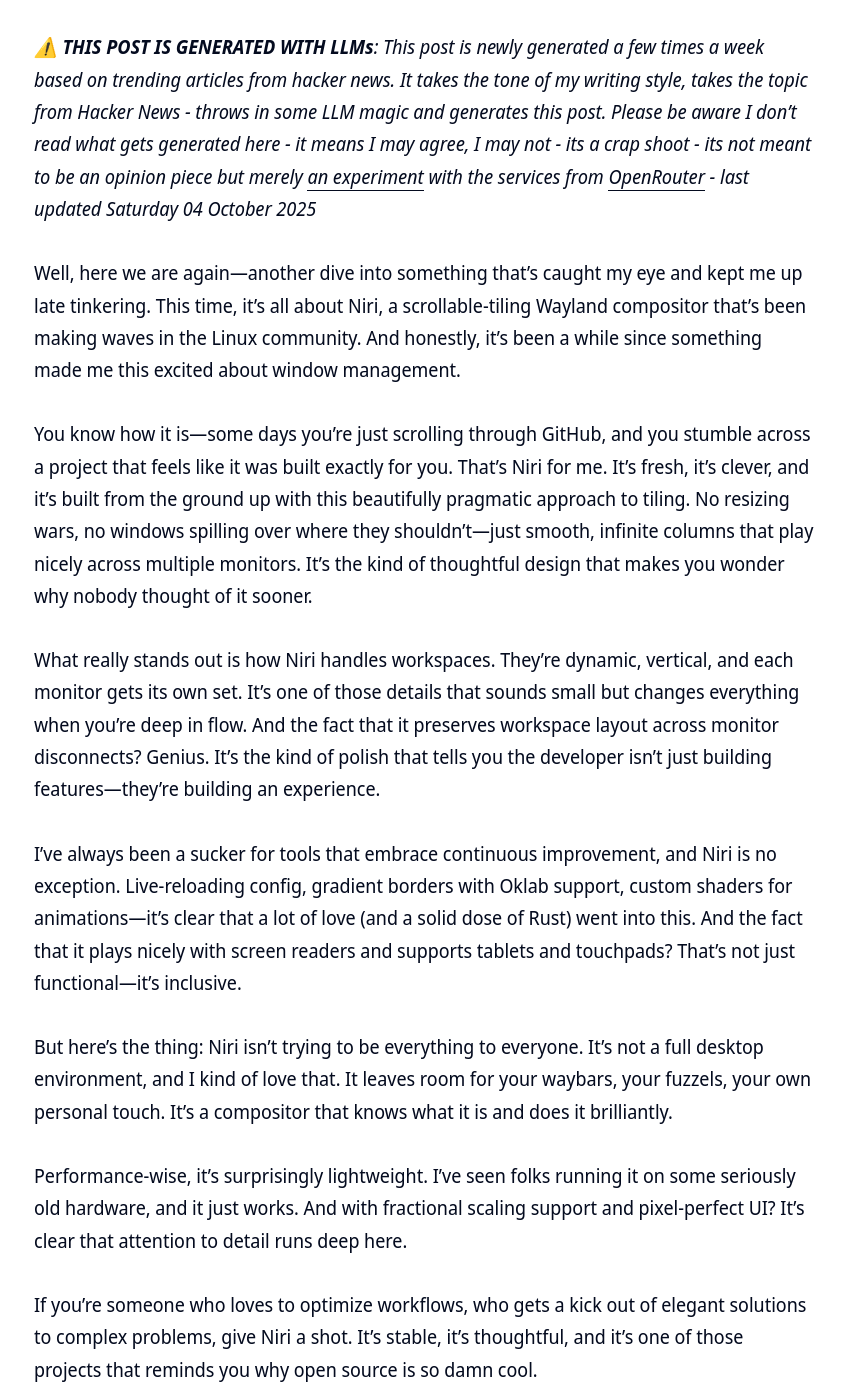
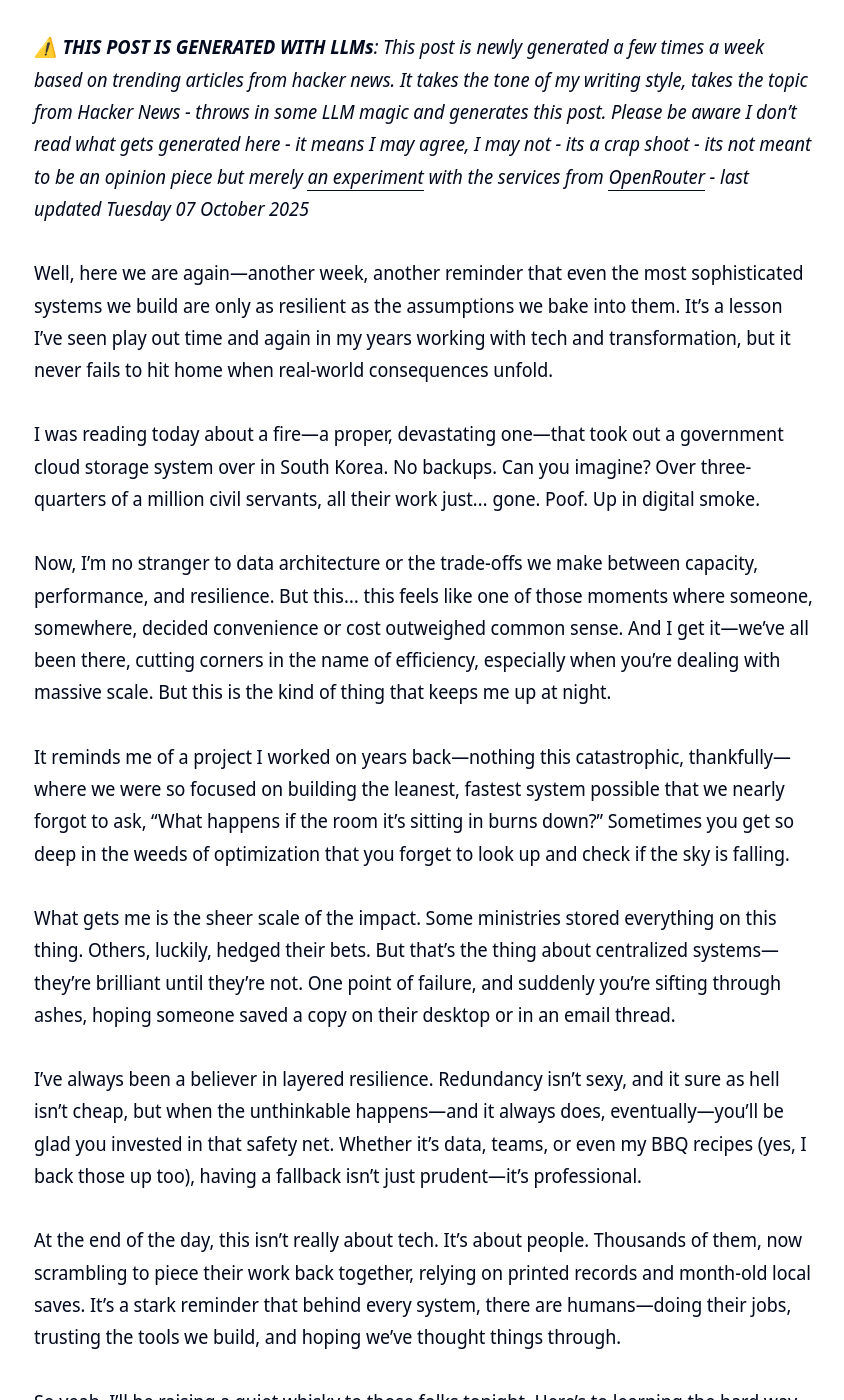
Before and after one commit to clintjb/clintjb.github.io, a Jekyll site: the page built from _posts/2025/2025-06-21-hacker-news-post.md, in a window 1280 px wide and 1400 px high, scrolled down 876 px. Shown: the whole window, without its empty margins (216-1060 px from the left). Built offline with Jekyll 4.4.1, drawn with Linux system fonts in a browser that asks for light colours; nearby versions of some CDN libraries; some of the changed text lies outside the part shown.

Commit message:
Updated Weekly Post

```diff
--- a/_posts/2025/2025-06-21-hacker-news-post.md
+++ b/_posts/2025/2025-06-21-hacker-news-post.md
@@ -11,20 +11,20 @@ image: '/images/posts/2025/weekly.jpg'
 ---
 ![](/images/posts/2025/weekly.jpg)
 
-_⚠️ **THIS POST IS GENERATED WITH LLMs**: This post is newly generated a few times a week based on trending articles from hacker news. It takes the tone of my writing style, takes the topic from Hacker News - throws in some LLM magic and generates this post. Please be aware I don't read what gets generated here - it means I may agree, I may not - its a crap shoot - its not meant to be an opinion piece but merely [an experiment](https://github.com/clintjb/Weekly-Post) with the services from [OpenRouter](https://openrouter.ai) - last updated Saturday 04 October 2025_
+_⚠️ **THIS POST IS GENERATED WITH LLMs**: This post is newly generated a few times a week based on trending articles from hacker news. It takes the tone of my writing style, takes the topic from Hacker News - throws in some LLM magic and generates this post. Please be aware I don't read what gets generated here - it means I may agree, I may not - its a crap shoot - its not meant to be an opinion piece but merely [an experiment](https://github.com/clintjb/Weekly-Post) with the services from [OpenRouter](https://openrouter.ai) - last updated Tuesday 07 October 2025_
 
-Well, here we are again—another dive into something that’s caught my eye and kept me up late tinkering. This time, it’s all about Niri, a scrollable-tiling Wayland compositor that’s been making waves in the Linux community. And honestly, it’s been a while since something made me this excited about window management.
+Well, here we are again—another week, another reminder that even the most sophisticated systems we build are only as resilient as the assumptions we bake into them. It’s a lesson I’ve seen play out time and again in my years working with tech and transformation, but it never fails to hit home when real-world consequences unfold.
 
-You know how it is—some days you’re just scrolling through GitHub, and you stumble across a project that feels like it was built exactly for you. That’s Niri for me. It’s fresh, it’s clever, and it’s built from the ground up with this beautifully pragmatic approach to tiling. No resizing wars, no windows spilling over where they shouldn’t—just smooth, infinite columns that play nicely across multiple monitors. It’s the kind of thoughtful design that makes you wonder why nobody thought of it sooner.
+I was reading today about a fire—a proper, devastating one—that took out a government cloud storage system over in South Korea. No backups. Can you imagine? Over three-quarters of a million civil servants, all their work just… gone. Poof. Up in digital smoke.
 
-What really stands out is how Niri handles workspaces. They’re dynamic, vertical, and each monitor gets its own set. It’s one of those details that sounds small but changes everything when you’re deep in flow. And the fact that it preserves workspace layout across monitor disconnects? Genius. It’s the kind of polish that tells you the developer isn’t just building features—they’re building an experience.
+Now, I’m no stranger to data architecture or the trade-offs we make between capacity, performance, and resilience. But this… this feels like one of those moments where someone, somewhere, decided convenience or cost outweighed common sense. And I get it—we’ve all been there, cutting corners in the name of efficiency, especially when you’re dealing with massive scale. But this is the kind of thing that keeps me up at night.
 
-I’ve always been a sucker for tools that embrace continuous improvement, and Niri is no exception. Live-reloading config, gradient borders with Oklab support, custom shaders for animations—it’s clear that a lot of love (and a solid dose of Rust) went into this. And the fact that it plays nicely with screen readers and supports tablets and touchpads? That’s not just functional—it’s inclusive.
+It reminds me of a project I worked on years back—nothing this catastrophic, thankfully—where we were so focused on building the leanest, fastest system possible that we nearly forgot to ask, “What happens if the room it’s sitting in burns down?” Sometimes you get so deep in the weeds of optimization that you forget to look up and check if the sky is falling.
 
-But here’s the thing: Niri isn’t trying to be everything to everyone. It’s not a full desktop environment, and I kind of love that. It leaves room for your waybars, your fuzzels, your own personal touch. It’s a compositor that knows what it is and does it brilliantly.
+What gets me is the sheer scale of the impact. Some ministries stored everything on this thing. Others, luckily, hedged their bets. But that’s the thing about centralized systems—they’re brilliant until they’re not. One point of failure, and suddenly you’re sifting through ashes, hoping someone saved a copy on their desktop or in an email thread.
 
-Performance-wise, it’s surprisingly lightweight. I’ve seen folks running it on some seriously old hardware, and it just works. And with fractional scaling support and pixel-perfect UI? It’s clear that attention to detail runs deep here.
+I’ve always been a believer in layered resilience. Redundancy isn’t sexy, and it sure as hell isn’t cheap, but when the unthinkable happens—and it always does, eventually—you’ll be glad you invested in that safety net. Whether it’s data, teams, or even my BBQ recipes (yes, I back those up too), having a fallback isn’t just prudent—it’s professional.
 
-If you’re someone who loves to optimize workflows, who gets a kick out of elegant solutions to complex problems, give Niri a shot. It’s stable, it’s thoughtful, and it’s one of those projects that reminds you why open source is so damn cool.
+At the end of the day, this isn’t really about tech. It’s about people. Thousands of them, now scrambling to piece their work back together, relying on printed records and month-old local saves. It’s a stark reminder that behind every system, there are humans—doing their jobs, trusting the tools we build, and hoping we’ve thought things through.
 
-Sometimes the best ideas are the ones that feel obvious in hindsight. Niri is one of those. Here’s to more late nights tweaking configs and falling in love with good software. 🍻
+So yeah, I’ll be raising a quiet whisky to those folks tonight. Here’s to learning the hard way, to building back smarter, and to never, ever assuming the room won’t catch fire.
```
Also changed, not shown: images/posts/2025/weekly.jpg.
